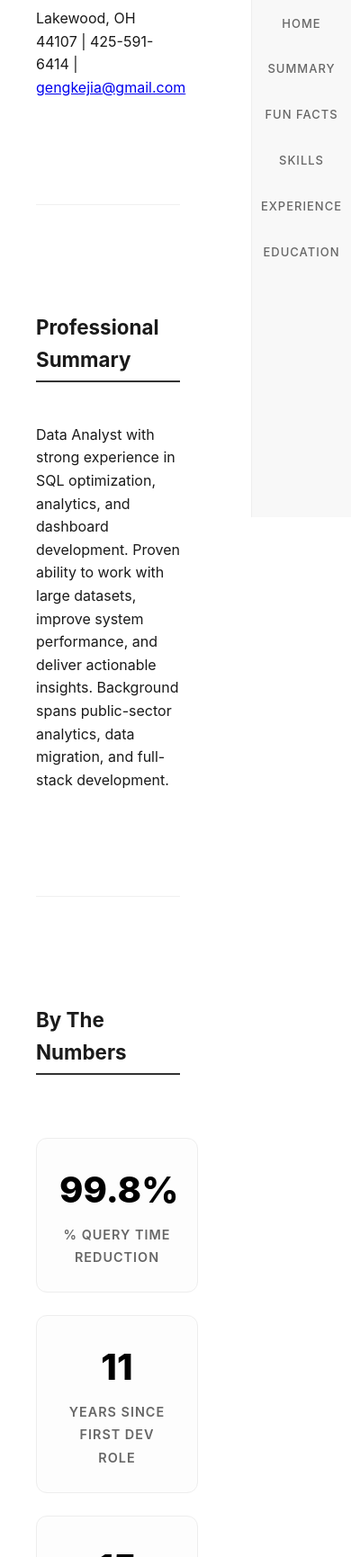
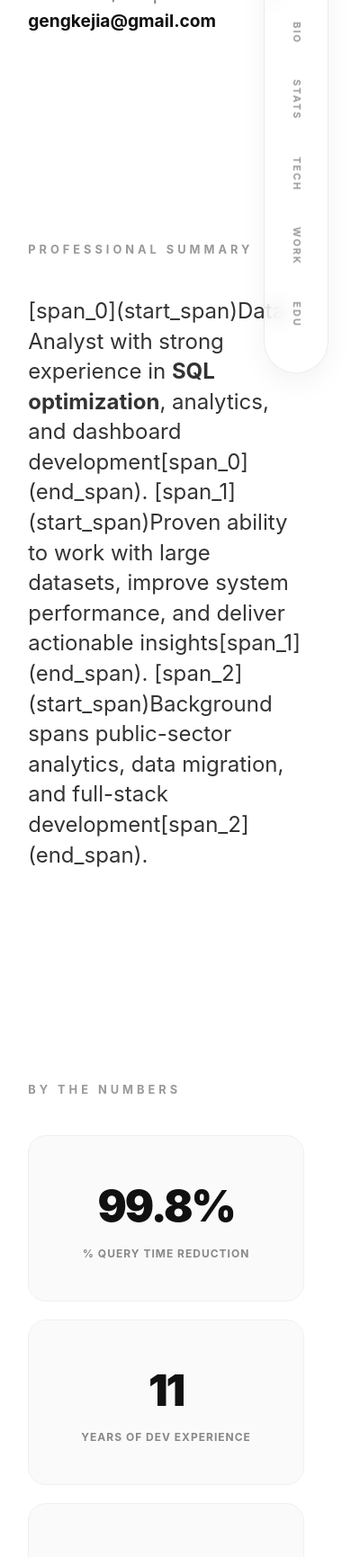
Before and after one commit to cocoseattle/cocoseattle.github.io, a plain HTML site: page index.html in a window 390 px wide. Shown: the part 269-2000 px from the top of the page at 90% size. Drawn offline with Linux system fonts and the light colour scheme.

Commit message:
Refactor index.html styles and content
Refactor styles and update content structure in index.html for improved layout and readability.

```diff
--- a/index.html
+++ b/index.html
@@ -5,143 +5,187 @@
     <meta name="viewport" content="width=device-width, initial-scale=1.0">
     <title>Corinne Geng | Data Analyst</title>
     <style>
-        html {
-            scroll-behavior: smooth;
+        :root {
+            --accent: #3b82f6; /* Modern Analytics Blue */
+            --text-main: #111111;
+            --text-muted: #666666;
+            --bg: #ffffff;
         }
 
+        html { scroll-behavior: smooth; }
+
         body {
-            font-family: -apple-system, BlinkMacSystemFont, "Inter", "Segoe UI", Roboto, sans-serif;
+            font-family: 'Inter', -apple-system, BlinkMacSystemFont, "Segoe UI", Roboto, sans-serif;
             line-height: 1.6;
-            color: #1a1a1a;
+            color: var(--text-main);
             margin: 0;
             padding: 0;
-            background-color: #ffffff;
+            background-color: var(--bg);
+            display: flex;
         }
 
-        /* Fixed Vertical Navigation on the Right Edge */
+        /* 1. Modern Glassy Sidebar */
         nav {
             position: fixed;
-            right: 0;
-            top: 0;
-            height: 100vh;
-            width: 110px; /* Width of the sidebar */
-            background: #f8f8f8;
-            border-left: 1px solid #eee;
+            right: 25px;
+            top: 50%;
+            transform: translateY(-50%);
+            width: 70px;
+            background: rgba(255, 255, 255, 0.7);
+            backdrop-filter: blur(12px);
+            -webkit-backdrop-filter: blur(12px);
+            border: 1px solid rgba(0,0,0,0.08);
+            border-radius: 40px;
             display: flex;
             flex-direction: column;
-            justify-content: center; /* Centers links vertically */
+            padding: 30px 0;
             align-items: center;
             z-index: 1000;
+            box-shadow: 0 10px 30px rgba(0,0,0,0.05);
         }
 
         nav a {
+            writing-mode: vertical-rl;
+            text-orientation: mixed;
             text-decoration: none;
-            color: #666;
-            font-weight: 500;
-            font-size: 13px;
-            padding: 15px 0;
+            color: #999;
+            font-size: 11px;
+            font-weight: 700;
             text-transform: uppercase;
-            letter-spacing: 1px;
-            transition: color 0.2s;
-            writing-mode: horizontal-tb; /* Normal text flow */
+            letter-spacing: 2px;
+            padding: 20px 0;
+            transition: all 0.3s ease;
         }
 
-        nav a:hover {
-            color: #000;
-        }
+        nav a:hover { color: var(--accent); }
 
-        /* Content Adjustment - Added margin-right so text doesn't hide behind nav */
+        /* 2. Main Content Layout */
         main {
-            margin-right: 150px;
-            padding: 0 40px;
+            margin-right: 120px;
+            padding: 0 8%;
+            width: 100%;
         }
 
         section {
             padding: 100px 0;
-            max-width: 800px;
+            max-width: 850px;
             margin: 0 auto;
-            border-bottom: 1px solid #f0f0f0;
+            opacity: 0;
+            transform: translateY(30px);
+            transition: all 0.8s ease-out;
         }
 
-        h1 { font-size: 2.5rem; margin-bottom: 5px; font-weight: 700; }
-        h2 { font-size: 1.4rem; border-bottom: 2px solid #333; display: inline-block; padding-bottom: 5px; margin-bottom: 30px; }
+        /* Reveal class for JS scroll animation */
+        section.visible {
+            opacity: 1;
+            transform: translateY(0);
+        }
 
-        .job-header { display: flex; justify-content: space-between; align-items: baseline; margin-top: 25px; }
-        .job-title { font-weight: 700; font-size: 1.1rem; }
-        .company { color: #555; font-weight: 500; }
-        .date { color: #888; font-size: 0.9rem; }
+        /* 3. Typography Upgrades */
+        h1 {
+            font-size: clamp(3rem, 10vw, 5.5rem);
+            margin-bottom: 10px;
+            font-weight: 900;
+            letter-spacing: -3px;
+            line-height: 0.9;
+        }
 
-        ul { padding-left: 20px; }
-        li { margin-bottom: 10px; color: #444; }
+        h2 {
+            font-size: 0.8rem;
+            text-transform: uppercase;
+            letter-spacing: 4px;
+            color: #999;
+            margin-bottom: 40px;
+            display: block;
+        }
+
+        .summary-large {
+            font-size: 1.5rem;
+            line-height: 1.4;
+            color: #333;
+            font-weight: 400;
+        }
+
+        /* 4. Experience & Skills Styling */
+        .job-header { display: flex; justify-content: space-between; align-items: baseline; margin-top: 35px; }
+        .job-title { font-weight: 800; font-size: 1.3rem; }
+        .company { color: var(--accent); font-weight: 600; font-size: 1rem; }
+        .date { color: #999; font-size: 0.85rem; text-transform: uppercase; letter-spacing: 1px; }
+
+        ul { padding-left: 20px; margin-top: 15px; }
+        li { margin-bottom: 12px; color: #444; }
 
         .skills-tag {
             display: inline-block;
-            background: #eee;
-            padding: 5px 12px;
-            margin: 4px;
-            border-radius: 4px;
-            font-size: 14px;
+            background: #f4f4f4;
+            padding: 8px 18px;
+            margin: 5px;
+            border-radius: 100px;
+            font-size: 13px;
+            font-weight: 500;
+            border: 1px solid transparent;
+            transition: 0.3s;
         }
+        .skills-tag:hover { border-color: var(--accent); background: #fff; color: var(--accent); }
 
+        /* 5. Fun Facts Modernization */
         .stats-grid {
             display: grid;
-    grid-template-columns: repeat(auto-fit, minmax(180px, 1fr));
-    gap: 25px;
-    margin-top: 40px;
-    text-align: center;
+            grid-template-columns: repeat(auto-fit, minmax(200px, 1fr));
+            gap: 20px;
         }
 
         .stat-item {
-    background: #fdfdfd;
-    padding: 25px;
-    border-radius: 12px;
-    border: 1px solid #eee;
-    transition: transform 0.3s ease;
-}
-
-.stat-item:hover {
-    transform: translateY(-5px);
-    box-shadow: 0 10px 20px rgba(0,0,0,0.05);
+            background: #fafafa;
+            padding: 40px 20px;
+            border-radius: 20px;
+            text-align: center;
+            border: 1px solid #f0f0f0;
         }
 
         .stat-number {
             display: block;
-    font-size: 2.5rem;
-    font-weight: 800;
-    color: #000;
-    margin-bottom: 5px;
+            font-size: 3rem;
+            font-weight: 900;
+            color: var(--text-main);
+            letter-spacing: -2px;
         }
 
         .stat-label {
-    font-size: 0.9rem;
-    color: #666;
+            font-size: 0.75rem;
+            color: #888;
             text-transform: uppercase;
+            font-weight: 700;
             letter-spacing: 1px;
-    font-weight: 600;
         }
-
     </style>
 </head>
 <body>
 
     <nav>
         <a href="#home">Home</a>
-        <a href="#summary">Summary</a>
-        <a href="#fun-facts">Fun Facts</a>
-        <a href="#skills">Skills</a>
-        <a href="#experience">Experience</a>
-        <a href="#education">Education</a>
+        <a href="#summary">Bio</a>
+        <a href="#fun-facts">Stats</a>
+        <a href="#skills">Tech</a>
+        <a href="#experience">Work</a>
+        <a href="#education">Edu</a>
     </nav>
 
     <main>
-        <section id="home">
-            <h1>Corinne Geng</h1>
-            <p>Lakewood, OH 44107 | 425-591-6414 | <a href="mailto:gengkejia@gmail.com">gengkejia@gmail.com</a></p>
+        <section id="home" class="visible">
+            <h1>CORINNE<br>GENG.</h1>
+            <p style="font-size: 1.2rem; color: var(--text-muted); margin-top: 20px;">
+                Lakewood, OH | 425.591.6414 | <a href="mailto:gengkejia@gmail.com" style="color:var(--text-main); text-decoration:none; font-weight:700;">gengkejia@gmail.com</a>
+            </p>
         </section>
 
         <section id="summary">
             <h2>Professional Summary</h2>
-            <p>Data Analyst with strong experience in SQL optimization, analytics, and dashboard development. Proven ability to work with large datasets, improve system performance, and deliver actionable insights. Background spans public-sector analytics, data migration, and full-stack development.</p>
+            <p class="summary-large">
+                [span_0](start_span)Data Analyst with strong experience in <strong>SQL optimization</strong>, analytics, and dashboard development[span_0](end_span).
+                [span_1](start_span)Proven ability to work with large datasets, improve system performance, and deliver actionable insights[span_1](end_span).
+                [span_2](start_span)Background spans public-sector analytics, data migration, and full-stack development[span_2](end_span).
+            </p>
         </section>
 
         <section id="fun-facts">
@@ -153,17 +197,17 @@
                 </div>
                 <div class="stat-item">
                     <span class="stat-number" data-target="11">0</span>
-            <span class="stat-label">Years Since First Dev Role</span>
+                    <span class="stat-label">Years of Dev Experience</span>
                 </div>
                 <div class="stat-item">
                     <span class="stat-number" data-target="15">0</span>
-            <span class="stat-label">Coding Languages and Tools Used</span>
+                    <span class="stat-label">Enterprise Tools Mastered</span>
                 </div>
             </div>
         </section>
 
         <section id="skills">
-            <h2>Core Skills</h2>
+            <h2>Core Tech Stack</h2>
             <div>
                 <span class="skills-tag">SQL (Advanced)</span> <span class="skills-tag">Python</span>
                 <span class="skills-tag">Power BI</span> <span class="skills-tag">Tableau</span>
@@ -172,52 +216,61 @@
             </div>
         </section>
 
-
         <section id="experience">
-            <h2>Professional Experience</h2>
+            <h2>Work History</h2>
 
             <div class="job-header">
                 <div class="job-title">Data Analyst</div>
-                <div class="date">Jan 2025 - Present</div>
+                [span_3](start_span)<div class="date">Jan 2025 - Present[span_3](end_span)</div>
             </div>
             <div class="company">Cleveland Division of Police</div>
             <ul>
-                <li>Developed and optimized complex SQL queries and reporting pipelines.</li>
-                <li>Improved performance of a critical reporting query from ~2 hours to ~15 seconds.</li>
-                <li>Designed and maintained interactive dashboards using Power BI and Tableau.</li>
+                [span_4](start_span)<li>Optimized complex SQL queries, improving performance from ~2 hours to ~15 seconds[span_4](end_span).</li>
+                [span_5](start_span)<li>Designed interactive dashboards using Power BI and Tableau to support leadership[span_5](end_span).</li>
+                [span_6](start_span)<li>Utilized SQL Server, Excel, Databricks, and ArcGIS for operational datasets[span_6](end_span).</li>
             </ul>
 
             <div class="job-header">
                 <div class="job-title">Project Data Analyst</div>
-                <div class="date">Nov 2022 - Dec 2024</div>
+                [span_7](start_span)<div class="date">Nov 2022 - Dec 2024[span_7](end_span)</div>
             </div>
             <div class="company">Sherwood Oaks Christian Church</div>
             <ul>
-                <li>Led data quality assessments and cleanup efforts prior to system migration.</li>
-                <li>Cleaned, validated, and standardized datasets to improve reporting accuracy.</li>
+                [span_8](start_span)<li>Led data quality assessments and cleanup prior to system migration[span_8](end_span).</li>
+                [span_9](start_span)<li>Standardized datasets to improve reporting accuracy and reliability[span_9](end_span).</li>
+                [span_10](start_span)<li>Implemented security best practices for sensitive information[span_10](end_span).</li>
             </ul>
         </section>
 
         <section id="education">
             <h2>Education</h2>
-            <p><strong>M.S. Data Science</strong>, Johns Hopkins University - Currently Enrolled</p>
-            <p><strong>B.S. Statistics (Operations Research)</strong>, University of Washington</p>
+            <p><strong>M.S. [span_11](start_span)Data Science</strong>, Johns Hopkins University[span_11](end_span)</p>
+            <p><strong>B.S. [span_12](start_span)Statistics (Operations Research)</strong>, University of Washington[span_12](end_span)</p>
         </section>
     </main>
+
 <script>
-    const observerOptions = {
-        threshold: 0.5
-    };
+    // 1. Reveal Sections on Scroll Animation
+    const sections = document.querySelectorAll('section');
+    const revealObserver = new IntersectionObserver((entries) => {
+        entries.forEach(entry => {
+            if (entry.isIntersecting) {
+                entry.target.classList.add('visible');
+            }
+        });
+    }, { threshold: 0.1 });
 
+    sections.forEach(section => revealObserver.observe(section));
+
+    // 2. Count Up Logic for Fun Facts
     const countUp = (entries, observer) => {
         entries.forEach(entry => {
             if (entry.isIntersecting) {
                 const counters = entry.target.querySelectorAll('.stat-number');
                 counters.forEach(counter => {
                     const target = +counter.getAttribute('data-target');
-                    const duration = 2000; // 2 seconds
+                    const duration = 2000;
                     const increment = target / (duration / 16);
-
                     let current = 0;
                     const updateCount = () => {
                         current += increment;
@@ -236,8 +289,8 @@
         });
     };
 
-    const observer = new IntersectionObserver(countUp, observerOptions);
-    observer.observe(document.querySelector('.stats-grid'));
+    const statsObserver = new IntersectionObserver(countUp, { threshold: 0.5 });
+    statsObserver.observe(document.querySelector('.stats-grid'));
 </script>
 
 </body>
```
Lines whose indentation alone changed are shown as unchanged.
